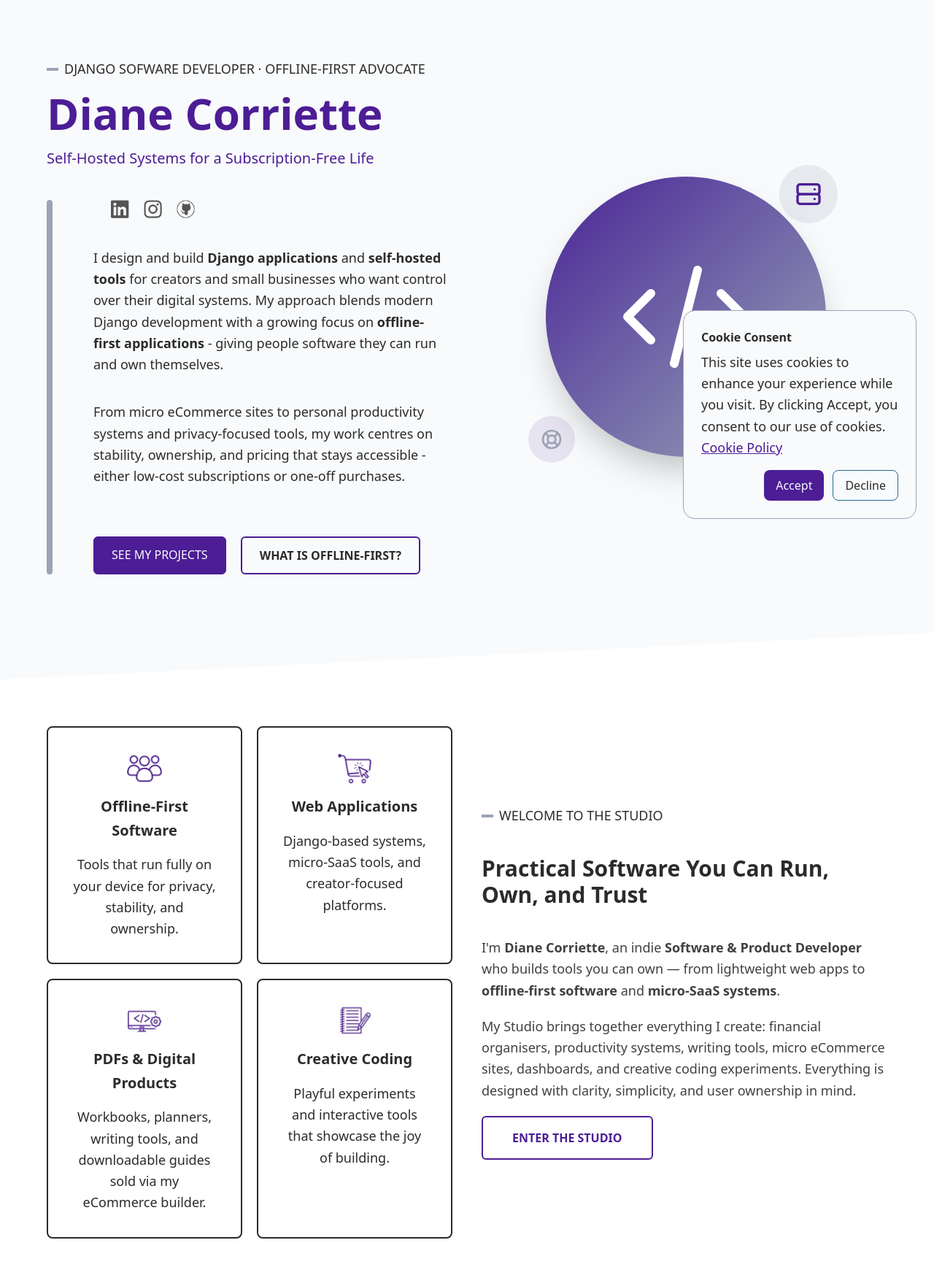
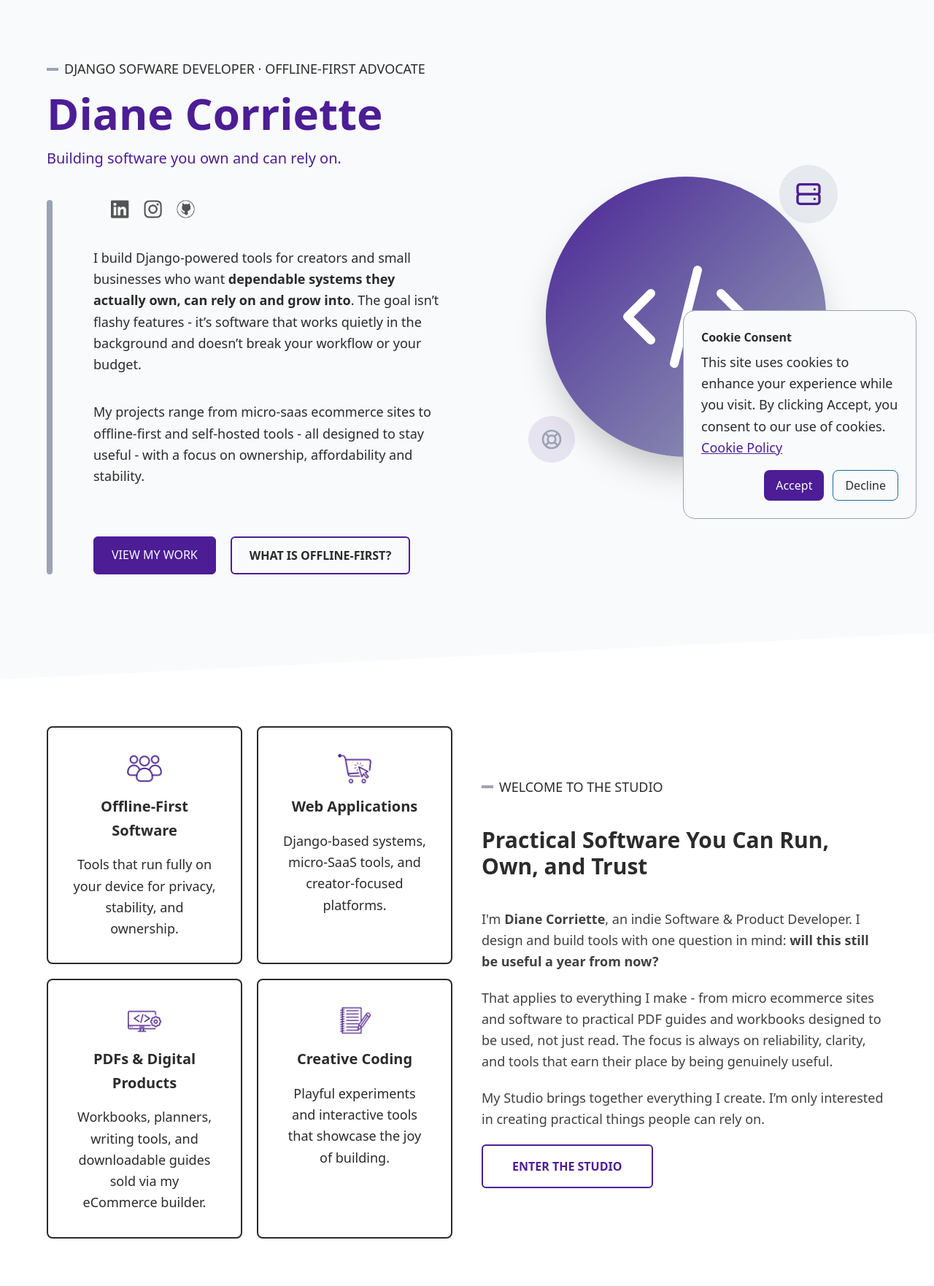
Before and after one commit to djangify/todianedev, a Django app: page / in a window 1280 px wide. Shown: the part 65-1827 px from the top of the page at 73% size. Run offline with Django 5.2, Linux system fonts and the light colour scheme; data that the repository does not hold is empty; style sheets or scripts are compiled from the project's sources; some libraries are stand-ins or nearby versions.

Commit message:
Update home page text and order confirmation template

```diff
--- a/core/templates/core/hero.html
+++ b/core/templates/core/hero.html
@@ -20,7 +20,7 @@
         </h1>
 
         <p class="text-base lg:text-xl font-medium text-[color:var(--color-brand-primary)]">
-          Self-Hosted Systems for a Subscription-Free Life
+          Building software you own and can rely on.
         </p>
       </header>
 
@@ -50,12 +50,13 @@
         </ul>
 
         <p class="lg:text-lg text-[color:var(--color-font-main)] leading-relaxed">
-          I design and build <strong>Django applications</strong> and <strong>self-hosted tools</strong> for creators and small businesses who want control over their digital systems.
-          My approach blends modern Django development with a growing focus on <strong>offline-first applications</strong> - giving people software they can run and own themselves.
+          I build Django-powered tools for creators and small businesses who want <strong>dependable systems they actually own, can rely on and grow into</strong>. The goal isn’t flashy features - it’s software that works quietly in the background and doesn’t break your workflow or your budget.
+
+
         </p>
 
         <p class="lg:text-lg text-[color:var(--color-font-main)] leading-relaxed">
-          From micro eCommerce sites to personal productivity systems and privacy-focused tools, my work centres on stability, ownership, and pricing that stays accessible - either low-cost subscriptions or one-off purchases.
+          My projects range from micro-saas ecommerce sites to offline-first and self-hosted tools - all designed to stay useful - with a </strong>focus on ownership, affordability and stability.</strong>
         </p>
 
         <!-- CTAs -->
@@ -63,7 +64,7 @@
           <a
             href="{% url 'studio:index' %}"
             class="uppercase bg-[color:var(--color-brand-primary)] text-[color:var(--color-brand-light)] border border-[color:var(--color-brand-primary)] px-6 py-3 rounded-md hover:bg-[color:var(--color-brand-accent)] transition-colors">
-            See My Projects
+            View My Work
           </a>
 
           <a
--- a/core/templates/core/home.html
+++ b/core/templates/core/home.html
@@ -35,17 +35,15 @@
 
         <p>
           I'm <strong>Diane Corriette</strong>, an indie
-          <strong>Software & Product Developer</strong> who builds tools you can own —
-          from lightweight web apps to <strong>offline-first software</strong> and
-          <strong>micro-SaaS systems</strong>.
+          Software & Product Developer. I design and build tools with one question in mind:<strong> will this still be useful a year from now?</strong>
         </p>
 
         <p>
-          My Studio brings together everything I create: financial organisers, productivity systems,
-          writing tools, micro eCommerce sites, dashboards, and creative coding experiments.
-          Everything is designed with clarity, simplicity, and user ownership in mind.
+          That applies to everything I make - from micro ecommerce sites and software to practical PDF guides and workbooks designed to be used, not just read. The focus is always on reliability, clarity, and tools that earn their place by being genuinely useful.
         </p>
-
+        <p>
+        My Studio brings together everything I create. I’m only interested in creating practical things people can rely on.
+        </p>
         <p>
           <a href="/studio/" class="inline-block uppercase self-start bg-transparent text-[color:var(--color-brand-primary)] font-bold border-2 border-[color:var(--color-brand-primary)] px-10 py-4 rounded-md hover:bg-[color:var(--color-brand-primary)] hover:text-white transition-all text-base">
             Enter the Studio
--- a/templates/account/email/order_confirmation.html
+++ b/templates/account/email/order_confirmation.html
@@ -18,7 +18,7 @@
 
 <p>You can <a href="https://www.todiane.com/accounts/login/">Login HERE</a> to download your purchase.</p>
 
-<p>If you have any questions, please don't hesitate to contact us at diane@todiane.com.</p>
+<p>If you have any questions, please don't hesitate to contact us at hello@todiane.com.</p>
 
 <p>Best regards,<br>
 To Diane<br>
```
Also changed, not shown: shop/templates/shop/list.html (+4 -4 lines), templates/account/base_email.html (+6 -6 lines).
